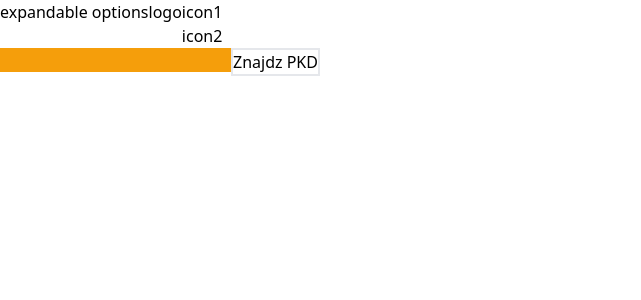
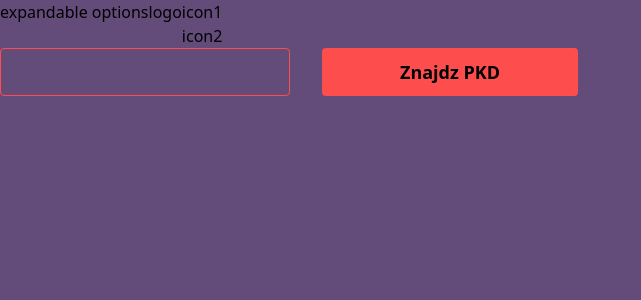
Before and after one commit to qbawalat/stasis-wall-pkd-frontend, a React (Vite) app: page / in a window 1280 px wide. Shown: the top 300 px of the page, without its empty margins (0-641 px from the left). Built offline with nearby package versions, Linux system fonts and the light colour scheme.

Commit message:
style: :art: search bar styling

```diff
--- /dev/null
+++ b/src/common/types/commonProps.ts
@@ -0,0 +1,5 @@
+import { PropsWithChildren } from 'react';
+
+export interface CommonProps extends PropsWithChildren {
+  className?: string;
+}
--- a/src/features/SearchBar/SearchBar.tsx
+++ b/src/features/SearchBar/SearchBar.tsx
@@ -1,13 +1,13 @@
-import React from 'react';
+import React, { FunctionComponent } from 'react';
 import AutofillInput from './components/AutofillInput/AutofillInput';
 import { FormProvider, useForm } from 'react-hook-form';
 import { SearchSubmit } from './components/SearchSubmit';
 
-interface FormValues {
+export interface FormValues {
   autofillInput: string;
 }
 
-const SearchBar = () => {
+const SearchBar: FunctionComponent & { Input: FunctionComponent; Submit: FunctionComponent } = () => {
   const useFormMethods = useForm<FormValues>({ defaultValues: { autofillInput: '' } });
   return (
     <FormProvider {...useFormMethods}>
@@ -15,10 +15,11 @@ const SearchBar = () => {
         onSubmit={useFormMethods.handleSubmit((values) => {
           alert(values.autofillInput);
         })}
+        autoComplete={'off'}
       >
-        <main className={'flex flex-row'}>
+        <main className={'flex flex-row gap-8'}>
           <SearchBar.Input />
-          <div className={''}>
+          <div>
             <SearchBar.Submit />
           </div>
         </main>
--- a/src/features/SearchBar/components/AutofillInput/AutofillInput.tsx
+++ b/src/features/SearchBar/components/AutofillInput/AutofillInput.tsx
@@ -1,16 +1,25 @@
 import { ControlledInput } from './components/ControlledInput';
-import { AutofillSuggestions } from './components/AutofillSuggestions';
+import { DynamicSuggestions } from './components/DynamicSuggestions';
+import { FunctionComponent } from 'react';
 
-const AutofillInput = () => {
+const AutofillInput: FunctionComponent & {
+  TextInput: FunctionComponent;
+  Suggestions: FunctionComponent;
+} = () => {
   return (
+    // eslint-disable-next-line react/prop-types
     <div>
-      <AutofillInput.TextInput />
-      <AutofillInput.Suggestions />
+      <div>
+        <AutofillInput.TextInput />
+      </div>
+      <div>
+        <AutofillInput.Suggestions />
+      </div>
     </div>
   );
 };
 
 AutofillInput.TextInput = ControlledInput;
-AutofillInput.Suggestions = AutofillSuggestions;
+AutofillInput.Suggestions = DynamicSuggestions;
 
 export default AutofillInput;
--- a/src/features/SearchBar/components/AutofillInput/components/AutofillSuggestions.tsx
+++ /dev/null
@@ -1,29 +0,0 @@
-import { useFormContext } from 'react-hook-form';
-import { FunctionComponent } from 'react';
-
-export const AutofillSuggestions: FunctionComponent = () => {
-  const { setValue, watch } = useFormContext();
-  const inputValue = watch('autofillInput');
-  return (
-    <>
-      {inputValue &&
-        INPUT_OPTIONS.filter(isIncludedInSuggestions(inputValue)).map((option) => (
-          <div
-            role={'presentation'}
-            onClick={() => {
-              setValue('autofillInput', option);
-            }}
-            key={option}
-            className={'text-cyan-600 text-2xl cursor-pointer hover:text-green-400'}
-          >
-            {option}
-          </div>
-        ))}
-    </>
-  );
-};
-
-const isIncludedInSuggestions = (fieldValue: string) => (option: string) =>
-  option.toLowerCase().includes(fieldValue.toLowerCase());
-
-const INPUT_OPTIONS = ['stasis', 'wall', 'goat'];
--- a/src/features/SearchBar/components/AutofillInput/components/ControlledInput.tsx
+++ b/src/features/SearchBar/components/AutofillInput/components/ControlledInput.tsx
@@ -3,5 +3,13 @@ import { useFormContext } from 'react-hook-form';
 
 export const ControlledInput: FunctionComponent = () => {
   const { register } = useFormContext();
-  return <input aria-label={'autofill input'} className={'bg-amber-500'} {...register('autofillInput')} />;
+  return (
+    <input
+      autoCorrect={'off'}
+      type={'text'}
+      aria-label={'autofill input'}
+      className="focus:outline-none text-primary-color-1 p-2 bg-transparent border border-primary-color-1 text-lg font-bold bg-primary-color-1 rounded  h-12 p-18 min-w-24"
+      {...register('autofillInput')}
+    />
+  );
 };
--- /dev/null
+++ b/src/features/SearchBar/components/AutofillInput/components/DynamicSuggestions.tsx
@@ -0,0 +1,32 @@
+import { useFormContext } from 'react-hook-form';
+import { FunctionComponent } from 'react';
+import { FormValues } from '../../../SearchBar';
+
+export const DynamicSuggestions: FunctionComponent = () => {
+  const { setValue, watch, getFieldState } = useFormContext<FormValues>();
+  const inputValue = watch('autofillInput');
+  const isDirty = getFieldState('autofillInput').isDirty;
+  return isDirty ? (
+    <div className={'bg-primary-color-1'}>
+      <ul>
+        {INPUT_OPTIONS.filter(isIncludedInSuggestions(inputValue)).map((option) => (
+          <li
+            role={'presentation'}
+            onClick={() => {
+              setValue('autofillInput', option);
+            }}
+            key={option}
+            className={'text-gray-50 text-2xl cursor-pointer hover:text-green-400'}
+          >
+            {option}
+          </li>
+        ))}
+      </ul>
+    </div>
+  ) : null;
+};
+
+const isIncludedInSuggestions = (fieldValue: string) => (option: string) =>
+  option.toLowerCase().includes(fieldValue.toLowerCase()) && option.toLowerCase() !== fieldValue.toLowerCase();
+
+const INPUT_OPTIONS = ['stasis', 'wall', 'goat'];
--- a/src/features/SearchBar/components/SearchSubmit.tsx
+++ b/src/features/SearchBar/components/SearchSubmit.tsx
@@ -1,5 +1,5 @@
 import React, { FunctionComponent } from 'react';
 
 export const SearchSubmit: FunctionComponent = () => {
-  return <button className={'border-2 xl'}>Znajdz PKD</button>;
+  return <button className="xl p-18 text-lg font-bold bg-primary-color-1 rounded  w-64 h-12 p-18">Znajdz PKD</button>;
 };
--- a/src/index.css
+++ b/src/index.css
@@ -1,3 +1,6 @@
 @tailwind base;
 @tailwind components;
 @tailwind utilities;
+body {
+    background-color: rgba(35, 0, 66, 0.7);
+}
--- a/tailwind.config.cjs
+++ b/tailwind.config.cjs
@@ -4,7 +4,13 @@ module.exports = {
     './index.html',
     './src/**/*.{js,ts,jsx,tsx}'],
   theme: {
-    extend: {},
+    extend: {
+      minWidth: {'24': '6rem'},
+      colors: {
+        'primary-color-1': '#FD4D4D',
+
+      },
+    },
   },
   plugins: [],
 };
```
